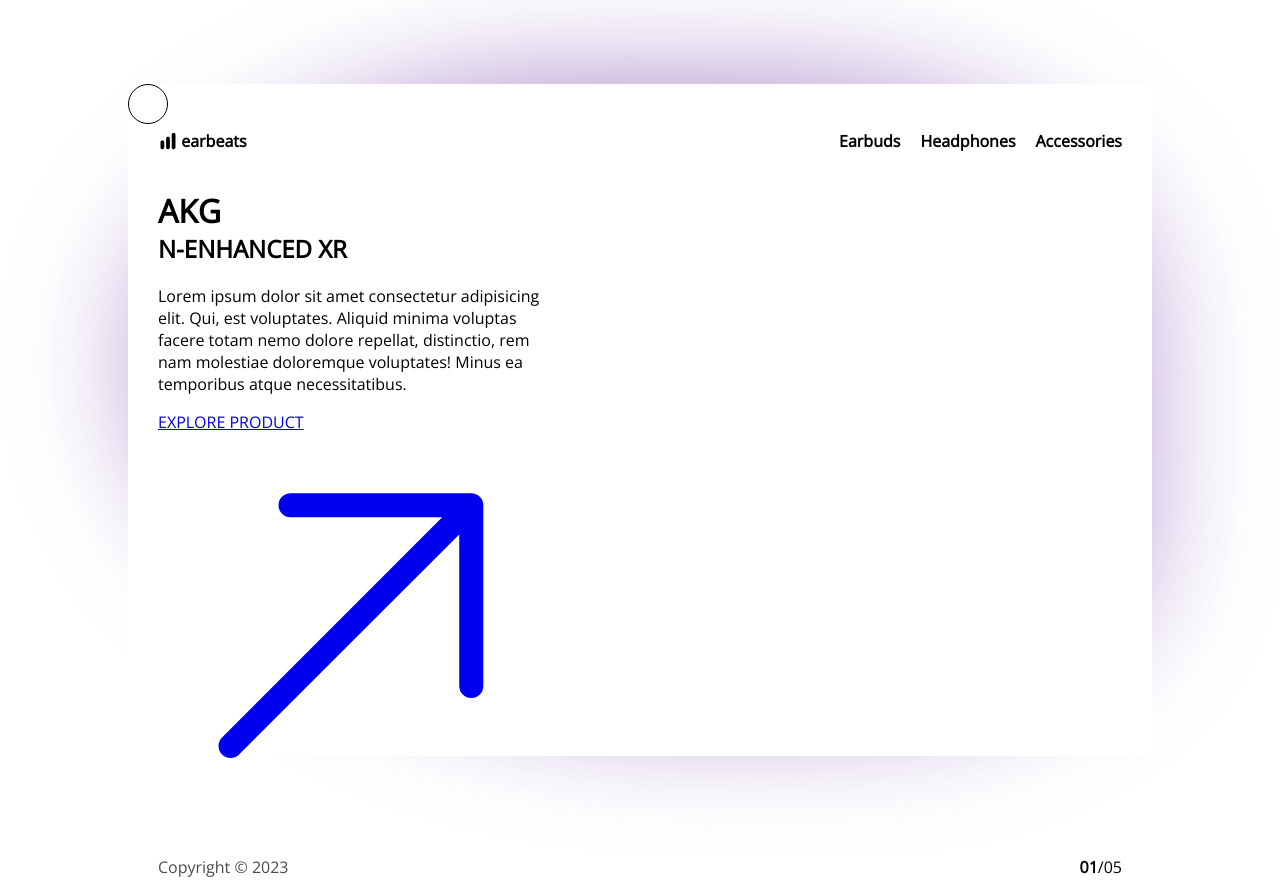
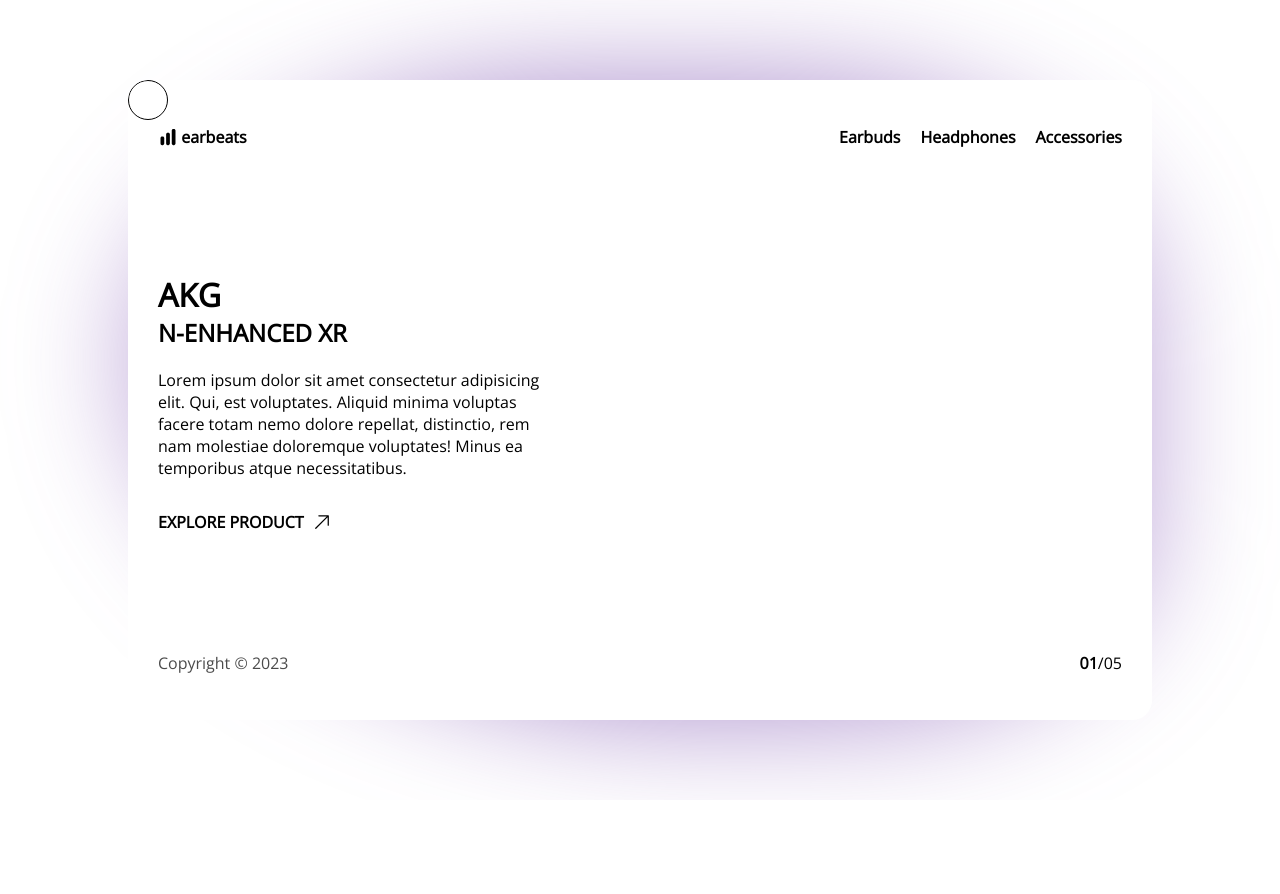
Before and after one commit to BringingThreeJsDesignsToLive/AirpodEcommerce, a React (Create React App) app: page / in a window 1280 px wide. After the commit the page ends 800 px from the top, so only its background shows below. Built offline with nearby package versions, Linux system fonts and the light colour scheme.

Commit message:
progress: Components added to app.tsx

```diff
--- a/src/App.tsx
+++ b/src/App.tsx
@@ -1,22 +1,45 @@
-import React from 'react';
+import React, { useEffect, useState } from 'react';
 import './Style/App.css';
 import { BrowserRouter } from 'react-router-dom';
 import HeaderNav from './components/HeaderNav';
+import Products from './components/Products';
+import WebglCanvas from './components/WebglCanvas';
+import Footer from './components/Footer';
+import GsapAnimations from './utils/gsapAnimations'
 import ProductDetail from './components/ProductDetail';
-import Footer from './components/Footer';
-import WebglCanvas from './components/WebglCanvas';
-import Products from './components/Products';
 
 
 function App() {
+  const [activeProductIndex, setActiveProductIndex] = useState<number>(0);
+
+  useEffect(() => {
+    const animation = new GsapAnimations();
+
+    const getIndex = () => {
+      const indexDetails = animation.products.getActiveProductIndex();
+      if (indexDetails.animateDirection === 'Forward') setActiveProductIndex(indexDetails.index + 1);
+      if (indexDetails.animateDirection === 'Backward') setActiveProductIndex(indexDetails.index - 1);
+      if (indexDetails.animateDirection === 'None') setActiveProductIndex(indexDetails.index);
+
+    }
+
+    window.addEventListener('click', getIndex);
+
+    return () => {
+      window.removeEventListener('click', getIndex);
+      animation?.dispose();
+    }
+  }, [])
+
+
   return (
     <BrowserRouter>
       <div className="app_wrapper">
         <div className="app">
           <HeaderNav />
           <main>
-            <Products />
-            {/* <ProductDetail /> */}
+            <Products activeProductIndex={activeProductIndex} />
+            <ProductDetail activeProductIndex={activeProductIndex} />
           </main>
           <WebglCanvas />
           <Footer />
--- a/src/Style/App.css
+++ b/src/Style/App.css
@@ -17,6 +17,7 @@
   max-height: 55em;
   border-radius: 20px;
   position: relative;
+  overflow: hidden;
 
 }
 
@@ -51,6 +52,46 @@
   opacity: 1;
 }
 
+.hover-effect {
+  cursor: pointer;
+}
+
+.hover-effect::after {
+  content: '';
+  display: block;
+  height: 3px;
+  width: 100%;
+  background-color: black;
+  transform: scaleX(0);
+  transform-origin: left 50% 0;
+  transition: all 300ms ease-in;
+  border-radius: 10px;
+}
+
+.hover-effect:hover::after {
+  transform: scaleX(1);
+}
+
+.arrowed_button {
+  width: fit-content;
+}
+
+.arrowed_button>a {
+  display: flex;
+  align-items: center;
+  text-decoration: none;
+  color: black;
+  font-weight: bold;
+  margin-top: 2em;
+}
+
+.arrowed_button a .icon {
+  width: 20px;
+  height: 20px;
+  margin-left: .5em;
+}
+
+
 /* .gradient-background {
   position: fixed;
   display: block;
--- a/src/Style/webglCanvas.css
+++ b/src/Style/webglCanvas.css
@@ -4,6 +4,7 @@
     width: 100%;
     height: 100%;
     background-color: white;
+    border-radius: 20px;
     /* z-index: 1; */
 }
 
```
